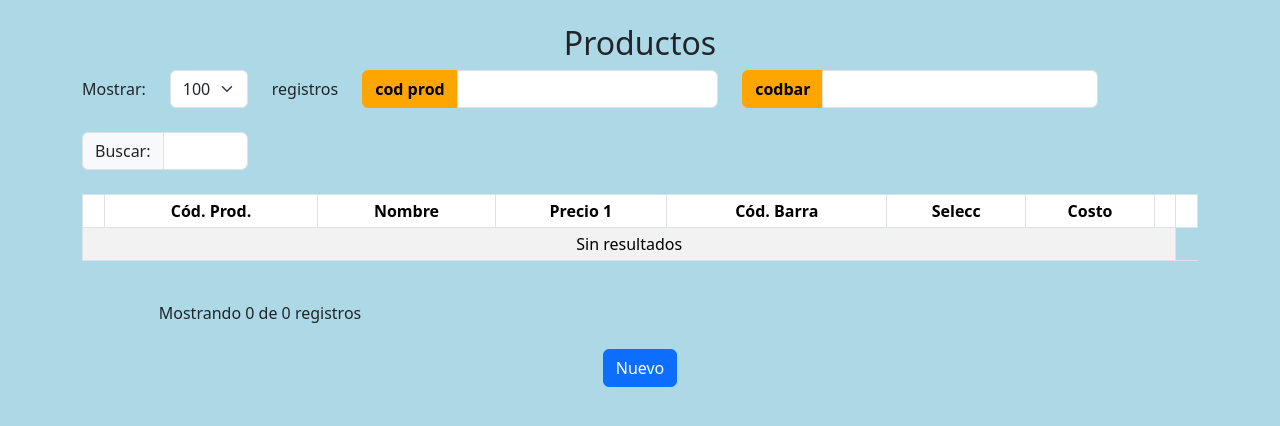
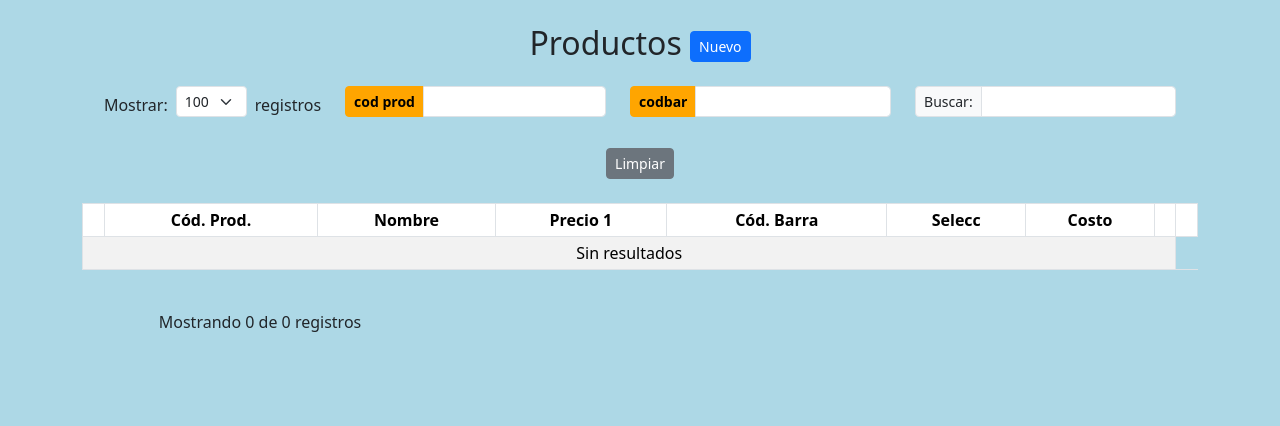
Before and after one commit to Luisaldamaeng/pv, a PHP site: page / in a window 1280 px wide. Shown: the top 426 px of the page. Run offline with PHP 8.4, Linux system fonts and the light colour scheme; data that the repository does not hold is empty.

Commit message:
feat: Make CODIGOPROD auto-incrementing and update UI

```diff
--- a/config.php
+++ b/config.php
@@ -10,7 +10,7 @@
 
 
 // Creando una nueva conexión a la base de datos.
-$conn = new mysqli("127.0.0.1", "root", "", "almacen");
+$conn = new mysqli("127.0.0.1", "root", "", "pv");
 
 // Comprobando si hay un error de conexión.
 if ($conn->connect_error) {
--- a/index.php
+++ b/index.php
@@ -50,43 +50,54 @@ session_start();
 <body>
     <main>
         <div class="container py-4 text-center">
-            <h2>Productos</h2>
+                        <div class="row">
+                <div class="col-12 text-center">
+                    <h2>Productos <button type="button" class="btn btn-primary btn-sm" data-bs-toggle="modal" data-bs-target="#nuevoModal">Nuevo</button></h2>
+                </div>
+            </div>
 
-            <div class="row g-4">
-                <div class="col-auto text-start">
-                    <label for="num_registros" class="col-form-label">Mostrar: </label>
+            <div class="row g-4 justify-content-center pt-3">
+                <div class="col-auto">
+                    <div class="row g-2">
+                        <div class="col-auto">
+                            <label for="num_registros" class="col-form-label">Mostrar:</label>
                         </div>
-                <div class="col-auto text-start">
-                    <select name="num_registros" id="num_registros" class="form-select">
+                        <div class="col-auto">
+                            <select name="num_registros" id="num_registros" class="form-select form-select-sm">
                                 <option value="10">10</option>
                                 <option value="25">25</option>
                                 <option value="50">50</option>
                                 <option value="100" selected>100</option>
                             </select>
                         </div>
-                <div class="col-auto text-start">
-                    <label for="num_registros" class="col-form-label">registros </label>
+                        <div class="col-auto">
+                            <label for="num_registros" class="col-form-label">registros</label>
+                        </div>
+                    </div>
                 </div>
 
-                <div class="col-md-4">
-                    <div class="input-group">
+                <div class="col-md-3">
+                    <div class="input-group input-group-sm">
                         <label for="busqueda_codigoprod" class="input-group-text label-naranja">cod prod</label>
                         <input type="text" class="form-control" id="busqueda_codigoprod" name="busqueda_codigoprod">
                     </div>
                 </div>
 
-                <div class="col-md-4">
-                    <div class="input-group">
+                <div class="col-md-3">
+                    <div class="input-group input-group-sm">
                         <label for="busqueda_codbar" class="input-group-text label-naranja">codbar</label>
                         <input type="text" class="form-control" id="busqueda_codbar" name="busqueda_codbar">
                     </div>
                 </div>
 
-                <div class="col-md-2">
-                    <div class="input-group">
+                <div class="col-md-3">
+                    <div class="input-group input-group-sm">
                         <label for="campo" class="input-group-text">Buscar:</label>
                         <input type="text" name="campo" id="campo" class="form-control">
                     </div>
+                </div>
+                <div class="col-auto">
+                    <button type="button" id="btn-limpiar" class="btn btn-secondary btn-sm">Limpiar</button>
                 </div>
             </div>
 
@@ -119,11 +130,7 @@ session_start();
                 <input type="hidden" id="orderType" value="asc">
             </div>
 
-            <div class="row mt-4">
-                <div class="col text-center">
-                    <button type="button" class="btn btn-primary" data-bs-toggle="modal" data-bs-target="#nuevoModal">Nuevo</button>
-                </div>
-            </div>
+
         </div>
     </main>
 
@@ -137,10 +144,7 @@ session_start();
                 </div>
                 <div class="modal-body">
                     <form id="form-nuevo" action="crear_registro.php" method="post">
-                        <div class="mb-3">
-                            <label for="nuevo-codigoprod" class="form-label">Código de Producto</label>
-                            <input type="text" class="form-control" id="nuevo-codigoprod" name="codigoprod" required>
-                        </div>
+
                         <div class="mb-3">
                             <label for="nuevo-nombre" class="form-label">Nombre</label>
                             <input type="text" class="form-control" id="nuevo-nombre" name="nombre" required>
@@ -314,6 +318,13 @@ session_start();
         document.getElementById("busqueda_codbar").addEventListener("keyup", resetPagina);
                     document.getElementById("num_registros").addEventListener("change", getData);
 
+            document.getElementById("btn-limpiar").addEventListener("click", function() {
+                document.getElementById("busqueda_codigoprod").value = "";
+                document.getElementById("busqueda_codbar").value = "";
+                document.getElementById("campo").value = "";
+                getData();
+            });
+
         let columns = document.querySelectorAll(".sort");
         columns.forEach(column => {
             column.addEventListener("click", ordenar);
```
Also changed, not shown: crear_registro.php (+4 -5 lines), 1 other file. Lines whose indentation alone changed are shown as unchanged.
